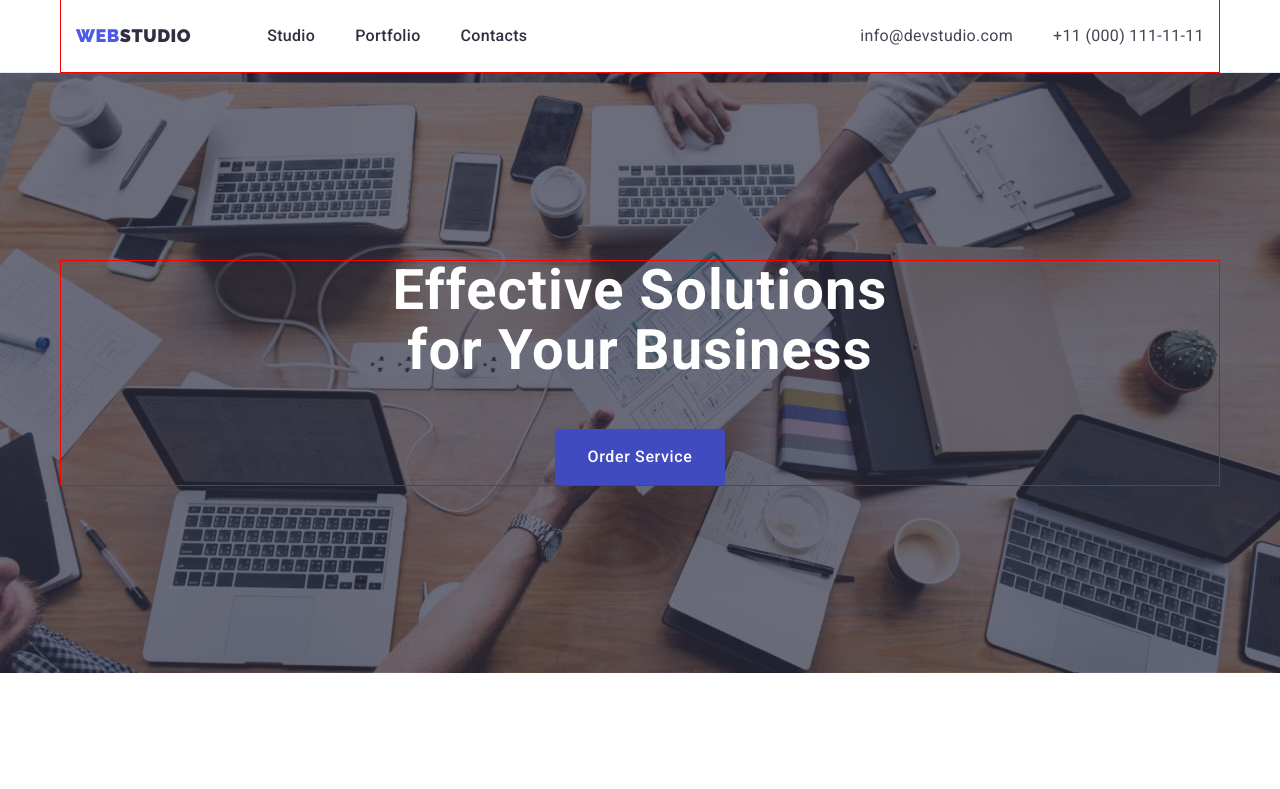
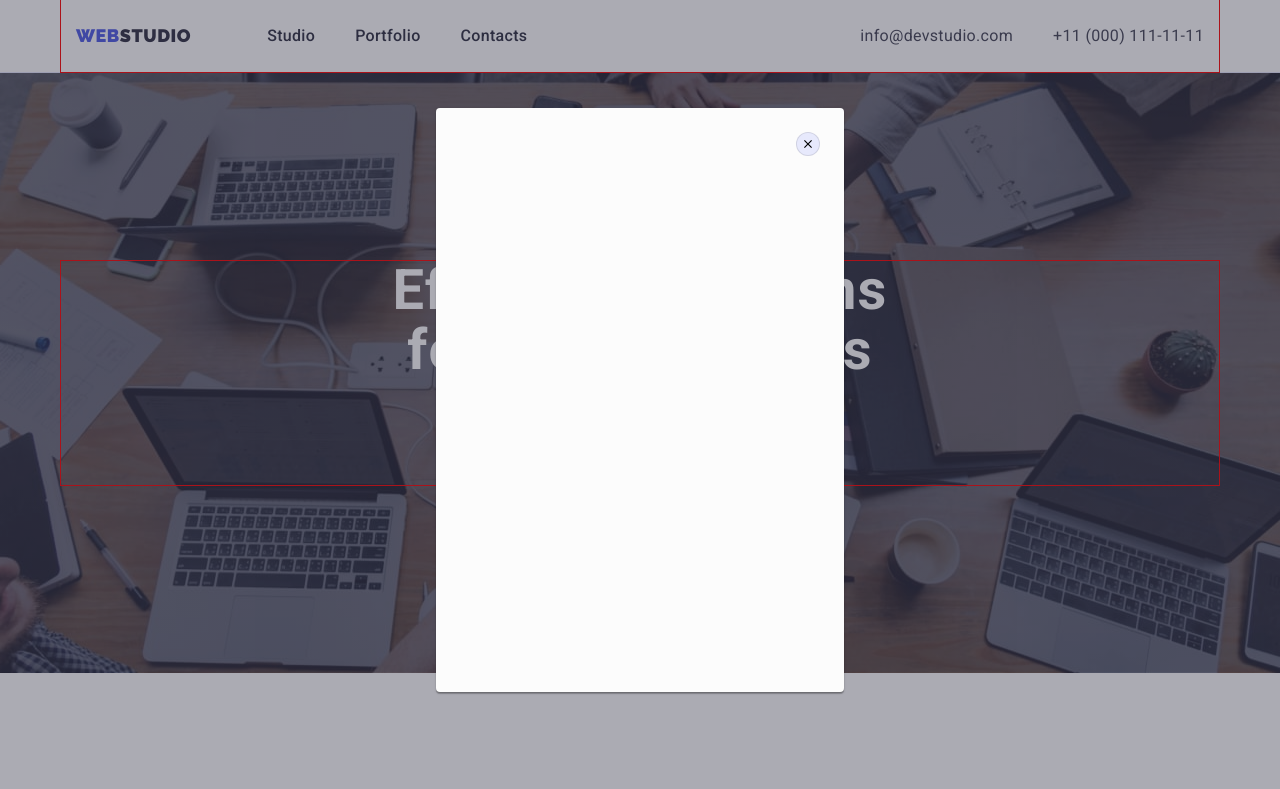
Before and after one commit to Koshka45/goit-markup-hw-04, a plain HTML site: page index.html in a window 1280 px wide. Both pictures are taken after a click on the button "Order Service". Shown: the top 789 px of the page. Drawn offline with nearby package versions, Linux system fonts and the light colour scheme.

Commit message:
last commit

```diff
--- a/css/styles.css
+++ b/css/styles.css
@@ -127,6 +127,18 @@ img{
 .header-link:focus{
     color: var(--second-color);
 }
+.activ::after{
+    content: "";
+    position: absolute;
+    width: 100%;
+    height:4px;
+    left: 0;
+    bottom: -1px;
+    background-color: var(--second-color);
+    border-radius: 2px;
+}
+
+
 
 .adress{
     display: flex;
@@ -566,3 +578,63 @@ img{
     letter-spacing: 0.02em;
     color: var(--subtitle-color);
 }
+.backdrop{
+    position: fixed;
+    top: 0;
+    left: 0;
+    z-index: 2;
+    width: 100%;
+    height: 100%;
+    background-color: rgba(46, 47, 66, 0.4);
+    transition: opacity var(--transition), visibility var(--transition);
+
+}
+.modal{
+    position: absolute;
+    top: 50%;
+    left: 50%;
+    transform: translate(-50%, -50%) scaleY(1);
+    width: 408px;
+    min-height: 584px;
+    background: #FCFCFC;
+    box-shadow: 0px 1px 1px rgba(0, 0, 0, 0.14), 0px 1px 3px rgba(0, 0, 0, 0.12), 0px 2px 1px rgba(0, 0, 0, 0.2);
+    border-radius: 4px;
+    transition: transform var(--transition);
+
+}
+.is-hidden{
+     opacity: 0;
+     visibility: hidden;
+     pointer-events: none;
+}
+.modal-btn{
+    position: absolute;
+    top: 24px;
+    right: 24px;
+    width: 24px;
+    height: 24px;
+    border-radius: 50%;
+    display: flex;
+    align-items: center;
+    justify-content: center;
+    background: #E7E9FC;
+    border: 1px solid rgba(0, 0, 0, 0.1);
+    padding: 0;
+    cursor: pointer;
+    transition: background-color var(--transition), border var(--transition);
+}
+.backdrop.is-hidden .modal{
+    transform: translate(-50%, -50%) scaleY(0);
+}
+.modal-btn:hover,
+.modal-btn:focus{
+    background-color: var(--second-color);
+    border: none;
+}
+.modal-btn-svg{
+    transition: fill var(--transition);
+}
+.modal:hover .modal-btn,
+.modal:focus .modal-btn{
+    fill: #ffffff;
+}
--- a/index.html
+++ b/index.html
@@ -18,7 +18,7 @@
                 <nav class="header-navigation">
                     <a class="logo link" href="#">Web<span class="header-logo">Studio</span></a>
                     <ul class="header-list list">
-                        <li class="header-item"><a class="header-link link" href="./index.html"> Studio</a></li>
+                        <li class="header-item"><a class="header-link link activ" href="./index.html"> Studio</a></li>
                         <li class="header-item"><a class="header-link link" href="./portfolio.html">Portfolio</a></li>
                         <li class="header-item"><a class="header-link link" href="">Contacts</a></li>
                     </ul>
@@ -44,7 +44,7 @@
                             Effective Solutions for Your Business
                         </h1>
 
-                        <button class="hero-btn" type="button">Order Service</button>
+                        <button class="hero-btn" data-modal-open="" type="button">Order Service</button>
                     </div>
                 </section>
 
@@ -362,6 +362,15 @@
                         </div>
                     </div>
                 </footer>
-
+                <div class="backdrop is-hidden" data-modal="">
+                    <div class="modal">
+                        <button class="modal-btn" type="button" data-modal-close="">
+                            <svg class="modal-btn-svg" width="8" height="8">
+                                <use href="/images/icons.svg#icon-krest"></use>
+                            </svg>
+                        </button>
+                    </div>
+                </div>
+                <script src="./js/modal.js"></script>
             </body>
             </html>
--- /dev/null
+++ b/js/modal.js
@@ -0,0 +1,14 @@
+(() => {
+    const refs = {
+      openModalBtn: document.querySelector("[data-modal-open]"),
+      closeModalBtn: document.querySelector("[data-modal-close]"),
+      modal: document.querySelector("[data-modal]"),
+    };
+
+    refs.openModalBtn.addEventListener("click", toggleModal);
+    refs.closeModalBtn.addEventListener("click", toggleModal);
+
+    function toggleModal() {
+      refs.modal.classList.toggle("is-hidden");
+    }
+  })();
```
Also changed, not shown: portfolio.html (+1 -1 lines).
